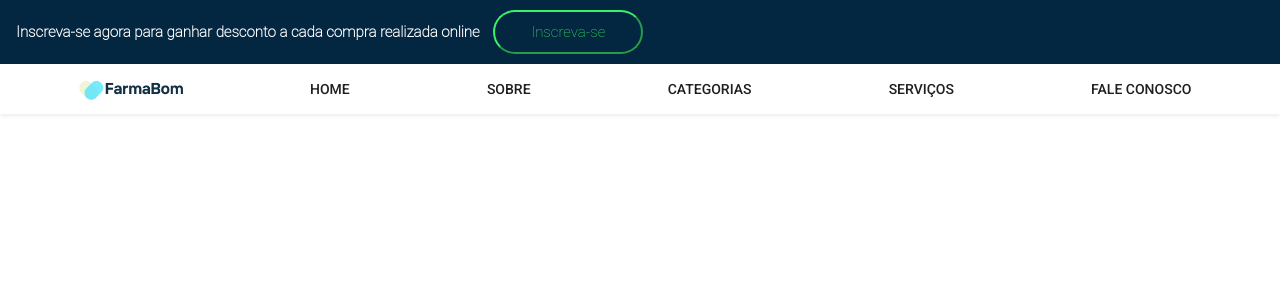
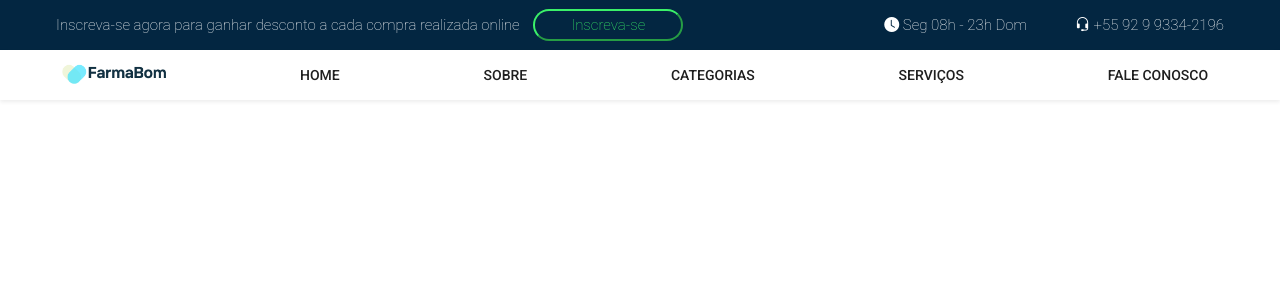
Before and after one commit to gabrielsanmor/medieval-shop, an Angular app in the folder front-end/medishopFront/: page / in a window 1280 px wide. Shown: the top 300 px of the page. Built offline with nearby package versions, Linux system fonts and the light colour scheme; no server answers.

Commit message:
Implementado toolbar para navegação via desktop

```diff
--- a/front-end/medishopFront/src/app/styles/header/header.component.css
+++ b/front-end/medishopFront/src/app/styles/header/header.component.css
@@ -1,6 +1,5 @@
 .toolbar-company{
   height: 50px;
-  padding: 20px;
   background-color: white;
   color: #1f1f1f;
 }
@@ -13,7 +12,8 @@ img{
   height: 30px;
 }
 
-.toolbar-categories{
+.toolbar-infos{
+  height: 50px;
   font-family: Roboto Thin, sans-serif;
   color: white;
   background-color: #032641;
--- a/front-end/medishopFront/src/app/styles/header/header.component.html
+++ b/front-end/medishopFront/src/app/styles/header/header.component.html
@@ -1,24 +1,36 @@
-<p id="toolbar">
-  <mat-toolbar>
-    <mat-toolbar-row class="toolbar-categories text-center d-flex justify-content-between flex-wrap">
-      <span>Inscreva-se agora para ganhar desconto a cada compra realizada online
+<section id="toolbar-desktop">
+    <div class="toolbar-infos text-center d-flex justify-content-between align-items-center p-2 flex-wrap">
+      <span class="ms-5">Inscreva-se agora para ganhar desconto a cada compra realizada online
       <button type="button" class="button-inscricao">Inscreva-se</button>
       </span>
+      <div class="d-flex justify-content-end me-5">
+         <span class="me-5">
+        <i class="bi bi-clock-fill"></i>
+        Seg 08h - 23h Dom
+      </span>
 
-    </mat-toolbar-row>
-  </mat-toolbar>
+        <span>
+        <i class="bi bi-headset"></i>
+        +55 92 9 9334-2196
+      </span>
+      </div>
+    </div>
 
-    <mat-toolbar-row class="d-flex justify-content-around toolbar-company shadow-sm">
-      <img src="assets/images/logo.png" alt="logo">
+<div class="d-flex justify-content-around toolbar-company shadow-sm">
+  <div class="mt-2">
+    <img src="assets/images/logo.png" alt="logo">
+
+  </div>
 
       <button mat-button>HOME</button>
       <button mat-button>SOBRE</button>
-      <button mat-button>CATEGORIAS</button>
+      <button mat-button dropdown-toggle data-bs-toggle="dropdown" aria-expanded="false">CATEGORIAS</button>
+        <ul class="dropdown-menu">
+          <li><a class="dropdown-item" href="#">Action</a></li>
+          <li><a class="dropdown-item" href="#">Another action</a></li>
+          <li><a class="dropdown-item" href="#">Something else here</a></li>
+        </ul>
       <button mat-button>SERVIÇOS</button>
       <button mat-button>FALE CONOSCO</button>
-
-
-    </mat-toolbar-row>
-
-
-</p>
+</div>
+</section>
--- a/front-end/medishopFront/src/app/styles/header/header.component.ts
+++ b/front-end/medishopFront/src/app/styles/header/header.component.ts
@@ -17,7 +17,7 @@ export class HeaderComponent implements OnInit {
 
   // set NavBar type to device screen
   private static verifyIsMobile(): void {
-    const navBar = document.getElementById('navBar');
+    const navBar = document.getElementById('toolbar-desktop');
     const navBarMobile = document.getElementById('navBarMobile');
     if (navBar !== null && navBarMobile !== null){
       if (HtmlUtils.isMobileDevice()){
--- a/front-end/medishopFront/src/index.html
+++ b/front-end/medishopFront/src/index.html
@@ -1,5 +1,5 @@
 <!doctype html>
-<html lang="en">
+<html lang="pt">
 <head>
   <meta charset="utf-8">
   <title>Farma Bom</title>
@@ -8,6 +8,7 @@
   <link rel="icon" type="image/x-icon" href="/assets/images/icon.svg">
   <link rel="preconnect" href="https://fonts.gstatic.com">
   <link href="https://cdn.jsdelivr.net/npm/bootstrap@5.0.2/dist/css/bootstrap.min.css" rel="stylesheet">
+  <link rel="stylesheet" href="https://cdn.jsdelivr.net/npm/bootstrap-icons@1.9.1/font/bootstrap-icons.css">
   <link href="https://fonts.googleapis.com/css2?family=Roboto:wght@300;400;500&display=swap" rel="stylesheet">
   <link href="https://fonts.googleapis.com/icon?family=Material+Icons" rel="stylesheet">
 </head>
```
